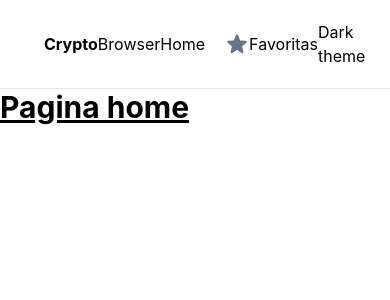
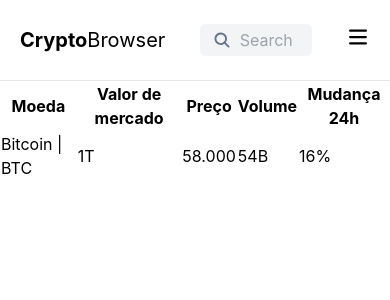
Before and after one commit to henriquedevop/cryptoBrowser, a React (Vite) app: page / in a window 390 px wide. Shown: the top 300 px of the page. Built offline with nearby package versions, Linux system fonts and the light colour scheme.

Commit message:
feat: add responsive header, search input and styles

```diff
--- a/src/components/header/index.tsx
+++ b/src/components/header/index.tsx
@@ -1,21 +1,44 @@
-import { StarIcon } from "@heroicons/react/16/solid"
+import { StarIcon, Bars3Icon, XMarkIcon, HomeIcon, MoonIcon } from "@heroicons/react/16/solid"
+import { useState } from "react"
 import { Link } from "react-router"
+import { Search } from "../search"
 
 export function Header() {
+
+    const [isMenuOpen, setIsMenuOpen] = useState(false)
+    const [isThemeOn, setIsthemeOn] = useState(false)
+
+    function toggleMenu() {
+        setIsMenuOpen(!isMenuOpen)
+    }
+
+    function toggleTheme() {
+        setIsthemeOn(!isThemeOn)
+    }
+
     return (
-        <header className="h-8 w-full border-b-[1.5px] flex justify-between items-center p-11">
-            <div>
-                <Link to="/"><h3><strong>Crypto</strong>Browser</h3></Link>
-            </div>
+        <header className={`h-8 w-full border-b-[1.5px] flex justify-between items-center px-5 py-10 ${isMenuOpen ? 'h-screen flex-col' : ''}`}>
+                <div>
+                    <Link to="/" className="text-xl"><h3><strong>Crypto</strong>Browser</h3></Link>
+                </div>
+                <div className={`${isMenuOpen ? 'hidden' : ''}`}>
+                <Search/>
+                </div>
+                <div className="md:hidden">
+                    <button onClick={toggleMenu}>
+                        <Bars3Icon className={`size-6 ${isMenuOpen ? 'hidden' : 'block'}`}/>
+                    </button>
+                    <button onClick={toggleMenu}>
+                        <XMarkIcon className={`size-8 ${isMenuOpen ? 'block' : 'hidden'}`}/>
+                    </button>
+                </div>
 
-            <nav className="flex gap-5">
-                <a href="#"> Home</a>
-                <a href="#" className="flex"> <StarIcon className="size-6 text-slate-500"/> Favoritas</a>
+            <nav className={`md:flex-row md:flex md:bg-white  flex-col gap-10 bg-slate-100 p-5 rounded-lg  ${isMenuOpen ? 'flex flex-1 self-end w-full' : 'hidden'}`}>
+                <a href="#" className="md:text-base md:font-medium md:border-none font-bold text-xl border-b-2 flex items-center gap-3" > <HomeIcon className="size-6 text-slate-500"/> Home</a>
+                <a href="#" className="md:text-base md:font-medium md:border-none flex font-bold text-xl items-center border-b-2 gap-3"> <StarIcon className="size-6 text-slate-500"/> Favoritas</a>
+                <button onClick={toggleTheme} className="md:text-base md:font-medium md:border-none flex font-bold text-xl items-center border-b-2 gap-3"> <MoonIcon className={`size-6 duration-200 ${isThemeOn ? 'text-white' : 'text-slate-500'}`}/>  Dark theme</button>
             </nav>
 
-            <div>
-                <a href="#">Dark theme</a>
-            </div>
         </header>
     )
 }
--- /dev/null
+++ b/src/components/search/index.tsx
@@ -0,0 +1,16 @@
+import { MagnifyingGlassIcon } from "@heroicons/react/16/solid";
+
+export function Search() {
+  return (
+    <form className="flex items-center">
+      <div className="relative flex gap-5">
+        <input
+          type="text"
+          placeholder="Search"
+          className="md:w-64 md:focus:w-80 bg-gray-100 rounded-md pl-10 pr-3 py-1 w-28 transition-all duration-300 ease-in-out focus:w-48 focus:pl-12"
+        />
+        <MagnifyingGlassIcon className="absolute left-3 top-1/2 transform -translate-y-1/2 h-5 w-5 text-slate-500" />
+      </div>
+    </form>
+  );
+}
--- a/src/index.css
+++ b/src/index.css
@@ -1,3 +1,5 @@
 @tailwind base;
 @tailwind components;
 @tailwind utilities;
+
+@import url('https://fonts.googleapis.com/css2?family=Inter:ital,opsz,wght@0,14..32,100..900;1,14..32,100..900&display=swap');
--- a/src/pages/home/index.tsx
+++ b/src/pages/home/index.tsx
@@ -1,10 +1,34 @@
+import { Link } from "react-router";
+
 export function Home() {
 
-    return (
-      <>
-      <h1 className="text-3xl font-bold underline">
-        Pagina home
-      </h1>
-      </>
-    )
-  }
+  return (
+    <main>
+
+      <table>
+        <thead>
+          <tr>
+            <th scope="col">Moeda</th>
+            <th scope="col">Valor de mercado</th>
+            <th scope="col">Preço</th>
+            <th scope="col">Volume</th>
+            <th scope="col">Mudança 24h</th>
+          </tr>
+        </thead>
+
+        <tbody id="tbody">
+          <tr>
+            <td>
+              <Link to="detail/btc"><span>Bitcoin | BTC</span></Link>
+            </td>
+            <td data-label="market value">1T</td>
+            <td data-label="price">58.000</td>
+            <td data-label="vol">54B</td>
+            <td data-label="change24">16%</td>
+          </tr>
+        </tbody>
+      </table>
+
+    </main>
+  );
+}
```
